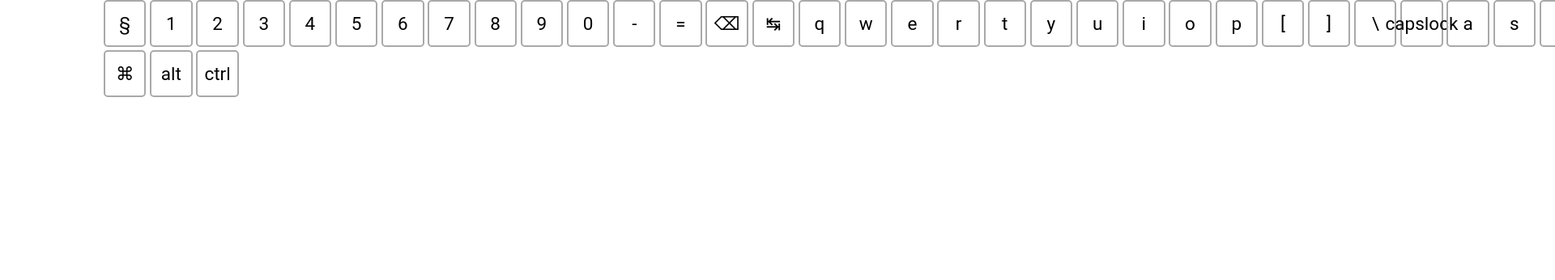
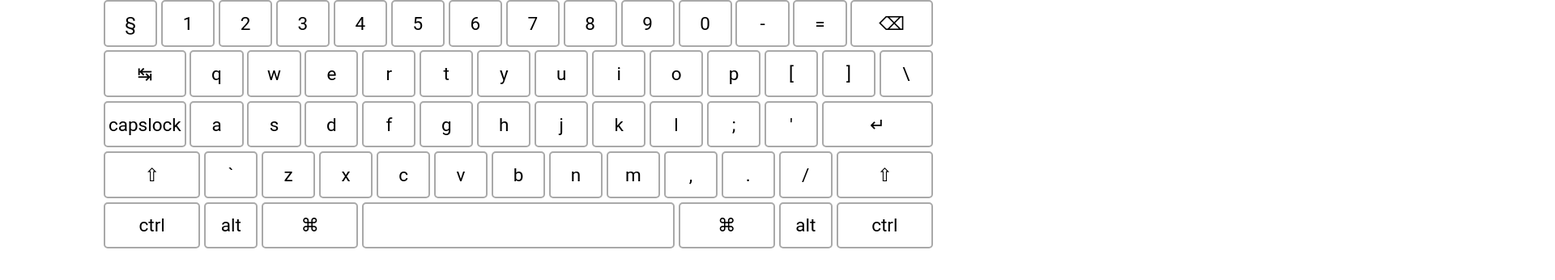
Before and after one commit to KasiMaru/10-fingers-practice, a React app: page / in a window 1280 px wide. Shown: the top 346 px of the page at 81% size, 1920 px wide, since content can reach past the window. Built offline with nearby package versions, Linux system fonts and the light colour scheme.

Commit message:
Move grid-related Key classes to Keyboard styles

```diff
--- a/src/components/Keyboard/Keyboard.scss
+++ b/src/components/Keyboard/Keyboard.scss
@@ -1,10 +1,36 @@
 @import '../../styles/variables';
 
-// 14,5 keys in a row, 5 rows in a standard mac keyboard
+// 14.5 — keys in a kbd row, 4 — each key divided into 4 "key columns"
+$keyboard-columns: 14.5 * 4;
+
 .keyboard {
     display: grid;
     grid-template-rows: repeat(5, calc($key-size * 1.5));
-    grid-template-columns: repeat(58, 1fr);
+    grid-template-columns: repeat($keyboard-columns, 1fr);
     gap: calc($key-size / 8);
     width: 100%;
 }
+
+.keyboard__key {
+    grid-column: span 4;
+}
+
+.keyboard__key--backspace,
+.keyboard__key--tab,
+.keyboard__key--capslock {
+    grid-column: span 6;
+}
+
+.keyboard__key--shift,
+.keyboard__key--meta,
+.keyboard__key--control {
+    grid-column: span 7;
+}
+
+.keyboard__key--enter {
+    grid-column: span 8;
+}
+
+.keyboard__key--space {
+    grid-column: span 22;
+}
```
